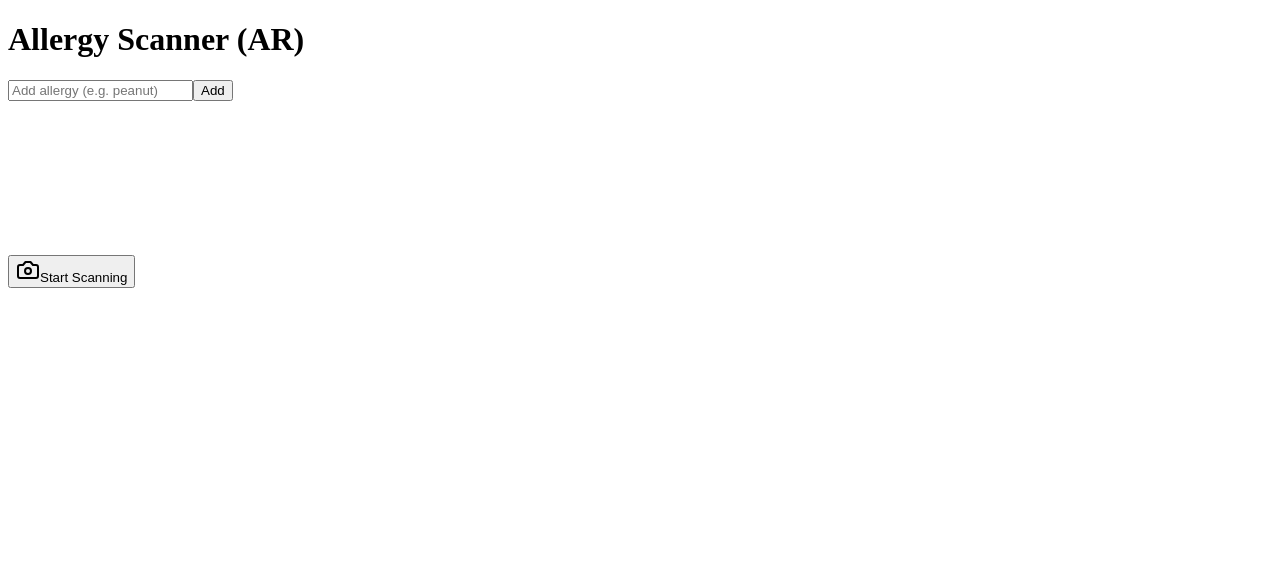
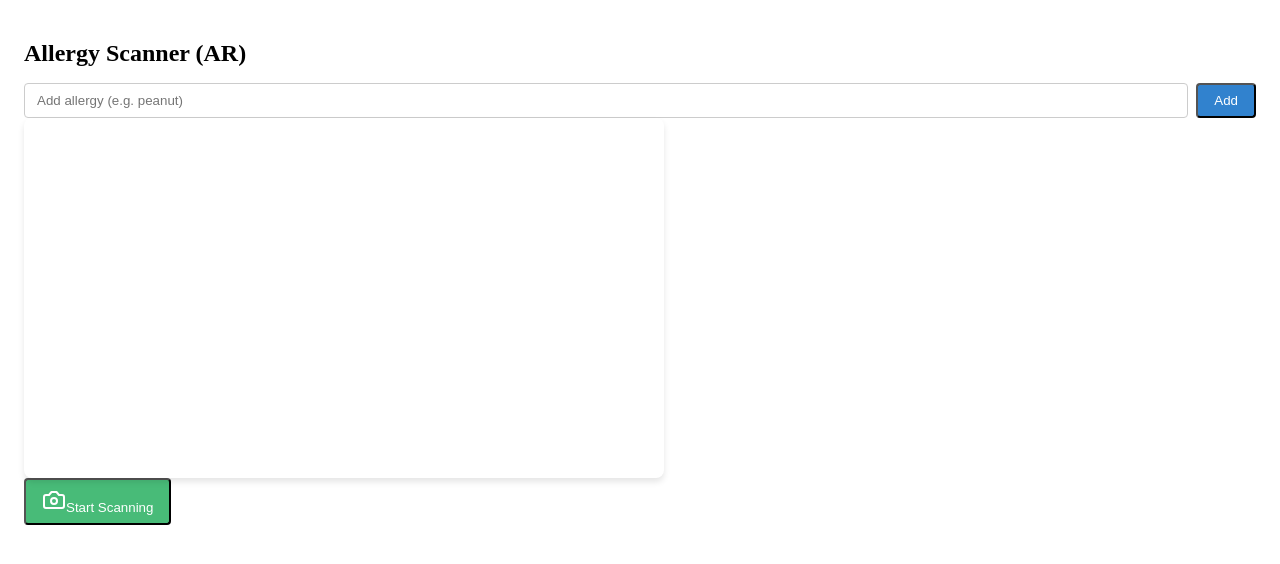
Before and after one commit to chongzixin/allergen-scanner, a React (Create React App) app: page / in a window 1280 px wide. Shown: the top 564 px of the page. Built offline with nearby package versions, Linux system fonts and the light colour scheme.

Commit message:
fixed: canvas and video alignment.

```diff
--- a/src/App.tsx
+++ b/src/App.tsx
@@ -1,6 +1,7 @@
 import React, { useState, useRef, useEffect } from "react";
 import { CameraIcon } from "lucide-react";
 import Tesseract from "tesseract.js";
+import "./styles.css";
 
 interface WordBox {
   text: string;
@@ -127,145 +128,44 @@ export default function AllergyScannerApp(): JSX.Element {
     return () => clearInterval(scanInterval);
   }, [scanning, allergies]);
 
-  useEffect(() => {
-    let initialized = false;
+  return (
+    <div className="container">
+      <h1 className="title">Allergy Scanner (AR)</h1>
 
-    const scanInterval = setInterval(async () => {
-      if (
-        !scanning ||
-        !videoRef.current ||
-        !canvasRef.current ||
-        !overlayRef.current
-      )
-        return;
-
-      const video = videoRef.current;
-      const canvas = canvasRef.current;
-      const overlay = overlayRef.current;
-
-      if (video.videoWidth === 0 || video.videoHeight === 0) return;
-
-      if (!initialized) {
-        canvas.width = video.videoWidth;
-        canvas.height = video.videoHeight;
-        overlay.width = video.videoWidth;
-        overlay.height = video.videoHeight;
-        initialized = true;
-      }
-
-      const ctx = canvas.getContext("2d");
-      const overlayCtx = overlay.getContext("2d");
-      if (!ctx || !overlayCtx) return;
-
-      ctx.drawImage(video, 0, 0, canvas.width, canvas.height);
-      const dataUrl = canvas.toDataURL("image/png");
-
-      try {
-        const { createWorker } = Tesseract;
-        const worker = await createWorker("eng");
-        const result = await worker.recognize(dataUrl, undefined, {
-          text: true,
-          blocks: true,
-        });
-        const blocks = result.data.blocks || [];
-        console.log(result);
-
-        const found: string[] = [];
-
-        const overlayCtx = overlay.getContext("2d");
-        if (!overlayCtx) return;
-
-        overlayCtx.clearRect(0, 0, overlay.width, overlay.height);
-
-        blocks.forEach((block) => {
-          const lowerWord = block.text.toLowerCase();
-          allergies.forEach((allergy) => {
-            if (lowerWord.includes(allergy)) {
-              found.push(allergy);
-              console.log("MATCH");
-              overlayCtx.strokeStyle = "red";
-              overlayCtx.lineWidth = 2;
-              overlayCtx.strokeRect(
-                block.bbox.x0,
-                block.bbox.y0,
-                block.bbox.x1 - block.bbox.x0,
-                block.bbox.y1 - block.bbox.y0
-              );
-              overlayCtx.font = "16px sans-serif";
-              overlayCtx.fillStyle = "red";
-              overlayCtx.fillText(block.text, block.bbox.x0, block.bbox.y0 - 4);
-            }
-          });
-        });
-
-        setDetectedAllergens(Array.from(new Set(found)));
-      } catch (err) {
-        console.error("OCR error:", err);
-      }
-    }, 3000);
-
-    return () => clearInterval(scanInterval);
-  }, [scanning, allergies]);
-
-  return (
-    <div className="p-4 space-y-4">
-      <h1 className="text-2xl font-bold">Allergy Scanner (AR)</h1>
-
-      <div className="flex space-x-2">
+      <div className="input-container">
         <input
           type="text"
-          className="border px-3 py-2 rounded w-full"
+          className="input-field"
           placeholder="Add allergy (e.g. peanut)"
           value={currentAllergy}
           onChange={(e) => setCurrentAllergy(e.target.value)}
         />
-        <button
-          onClick={addAllergy}
-          className="bg-blue-500 text-white px-4 py-2 rounded"
-        >
+        <button onClick={addAllergy} className="button">
           Add
         </button>
       </div>
 
       <div className="flex flex-wrap gap-2">
         {allergies.map((allergy, index) => (
-          <span
-            key={index}
-            className="bg-red-100 text-red-700 px-2 py-1 rounded text-sm"
-          >
+          <span key={index} className="allergy-item">
             {allergy}
           </span>
         ))}
       </div>
 
-      <div className="relative w-full max-w-xl aspect-video">
-        <video
-          ref={videoRef}
-          autoPlay
-          playsInline
-          muted
-          className="absolute top-0 left-0 w-full h-full object-cover rounded-xl shadow"
-        />
-        <canvas
-          ref={overlayRef}
-          className="absolute top-0 left-0 w-full h-full pointer-events-none"
-        />
+      <div className="video-container">
+        <video ref={videoRef} autoPlay playsInline muted className="video" />
+        <canvas ref={overlayRef} className="overlay" />
         <canvas ref={canvasRef} style={{ display: "none" }} />
       </div>
 
       <div>
         {scanning ? (
-          <button
-            className="mt-2 bg-red-500 text-white px-4 py-2 rounded"
-            onClick={stopCamera}
-          >
+          <button className="button button-red" onClick={stopCamera}>
             Stop Scanning
           </button>
         ) : (
-          <button
-            className="mt-2 bg-green-500 text-white px-4 py-2 rounded flex items-center space-x-2"
-            onClick={startCamera}
-          >
+          <button className="button button-green" onClick={startCamera}>
             <CameraIcon className="w-4 h-4" />
             <span>Start Scanning</span>
           </button>
@@ -273,11 +173,9 @@ export default function AllergyScannerApp(): JSX.Element {
       </div>
 
       {detectedAllergens.length > 0 && (
-        <div className="mt-4 border-2 border-red-500 p-4 rounded">
-          <h2 className="text-xl font-bold text-red-600">
-            Warning: Allergens Found!
-          </h2>
-          <ul className="list-disc pl-5">
+        <div className="warning-box">
+          <h2 className="warning-title">Warning: Allergens Found!</h2>
+          <ul className="warning-list">
             {detectedAllergens.map((item, idx) => (
               <li key={idx}>{item}</li>
             ))}
--- a/src/styles.css
+++ b/src/styles.css
@@ -2,3 +2,95 @@
   font-family: sans-serif;
   text-align: center;
 }
+
+/* src/styles.css */
+.container {
+  padding: 16px;
+  space-y: 16px;
+}
+
+.title {
+  font-size: 24px;
+  font-weight: bold;
+}
+
+.input-container {
+  display: flex;
+  gap: 8px;
+}
+
+.input-field {
+  padding: 8px 12px;
+  border: 1px solid #ccc;
+  border-radius: 4px;
+  width: 100%;
+}
+
+.button {
+  padding: 8px 16px;
+  border-radius: 4px;
+  background-color: #3182ce;
+  color: white;
+  cursor: pointer;
+}
+
+.button-red {
+  background-color: #e53e3e;
+}
+
+.button-green {
+  background-color: #48bb78;
+}
+
+.allergy-item {
+  background-color: #fed7d7;
+  color: #e53e3e;
+  padding: 4px 8px;
+  border-radius: 4px;
+  font-size: 14px;
+}
+
+.video-container {
+  position: relative;
+  width: 100%;
+  max-width: 640px;
+  aspect-ratio: 16 / 9;
+}
+
+.video {
+  position: absolute;
+  top: 0;
+  left: 0;
+  width: 100%;
+  height: 100%;
+  object-fit: cover;
+  border-radius: 8px;
+  box-shadow: 0 4px 6px rgba(0, 0, 0, 0.1);
+}
+
+.overlay {
+  position: absolute;
+  top: 0;
+  left: 0;
+  width: 100%;
+  height: 100%;
+  pointer-events: none;
+}
+
+.warning-box {
+  margin-top: 16px;
+  border: 2px solid #e53e3e;
+  padding: 16px;
+  border-radius: 8px;
+}
+
+.warning-title {
+  font-size: 20px;
+  font-weight: bold;
+  color: #e53e3e;
+}
+
+.warning-list {
+  padding-left: 20px;
+  list-style-type: disc;
+}
```
